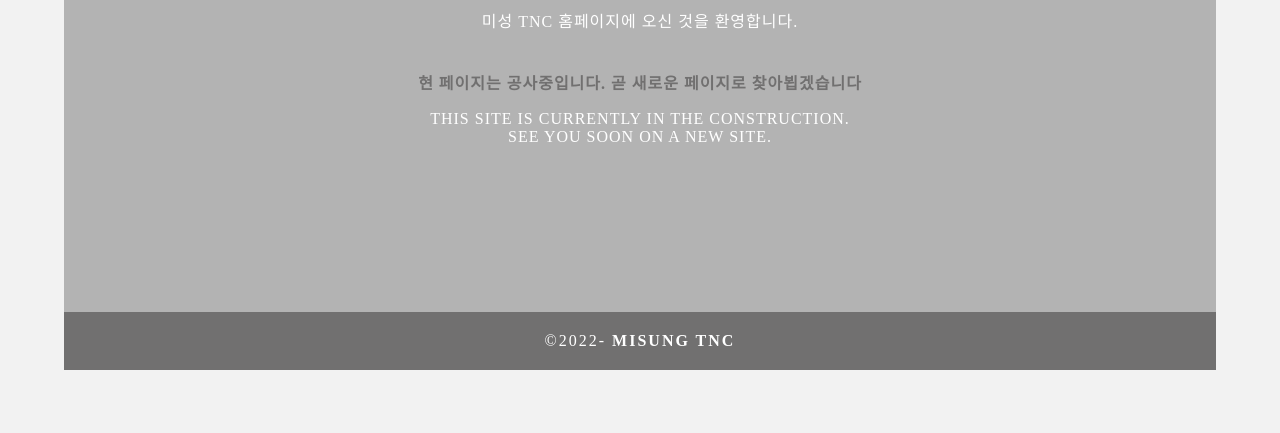
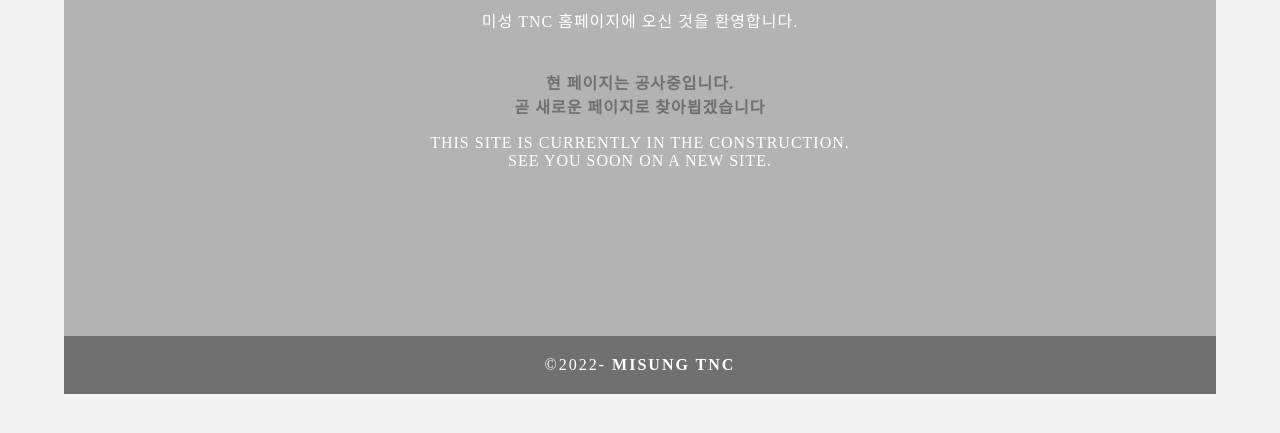
Before and after one commit to DoogyMoon/DoogyMoon.github.io, a plain HTML site: page index.html in a window 1280 px wide. Shown: the part 219-652 px from the top of the page. Drawn offline with Linux system fonts and the light colour scheme.

Commit message:
Update index.html

```diff
--- a/index.html
+++ b/index.html
@@ -43,7 +43,7 @@
 	  <br>
     <p class="tagline">미성 TNC 홈페이지에 오신 것을 환영합니다.</p>
 	  <br>
-	  <p class="tagline"><span class="light">현 페이지는 공사중입니다. 곧 새로운 페이지로 찾아뵙겠습니다</span></p>
+	  <p class="tagline"><span class="light">현 페이지는 공사중입니다.<br>곧 새로운 페이지로 찾아뵙겠습니다</span></p>
 	  <p class="tagline">This site is currently in the construction. <br>See you soon on a new site.</p>
   </section>
   <!-- About Section -->
```
